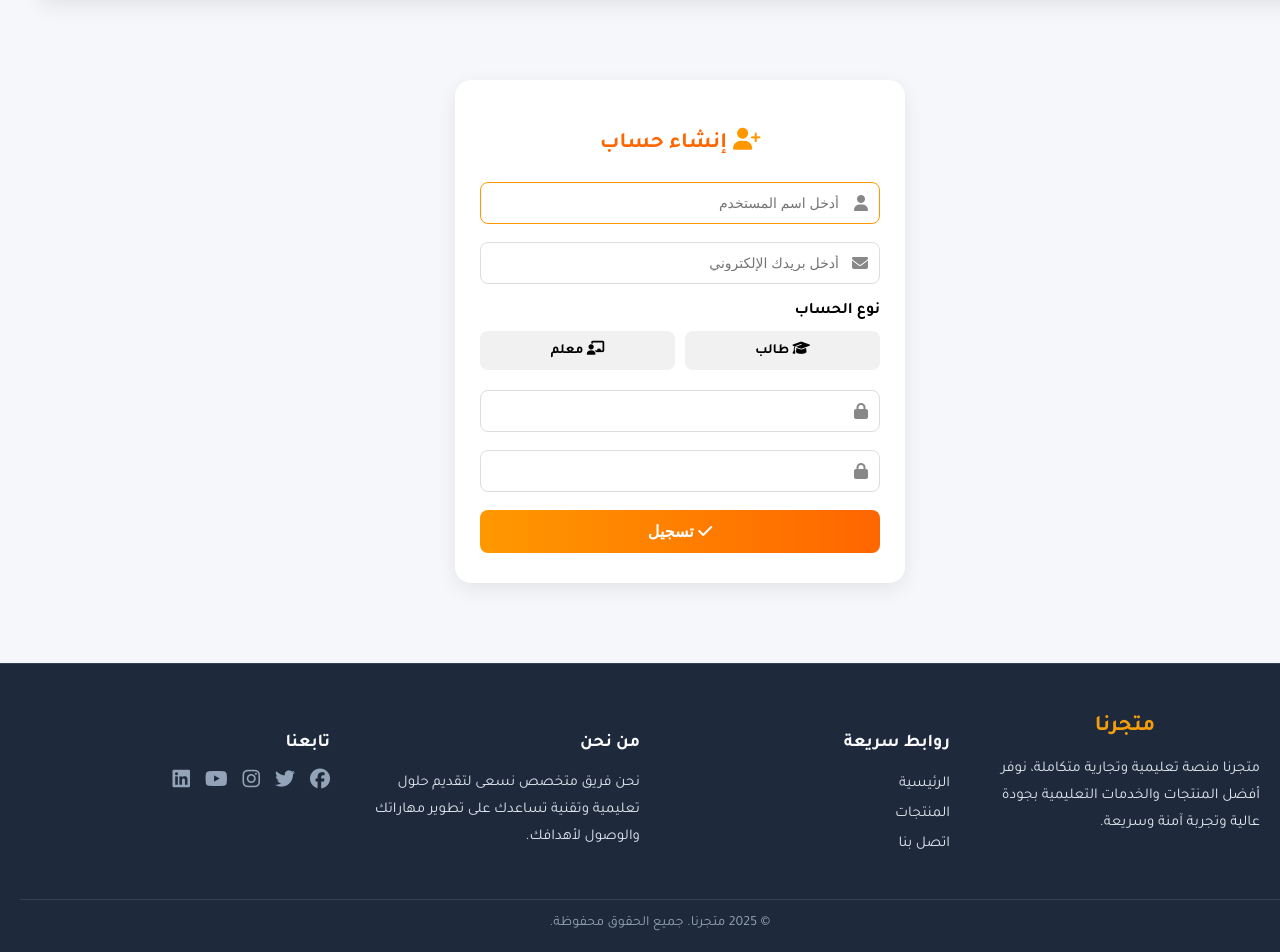
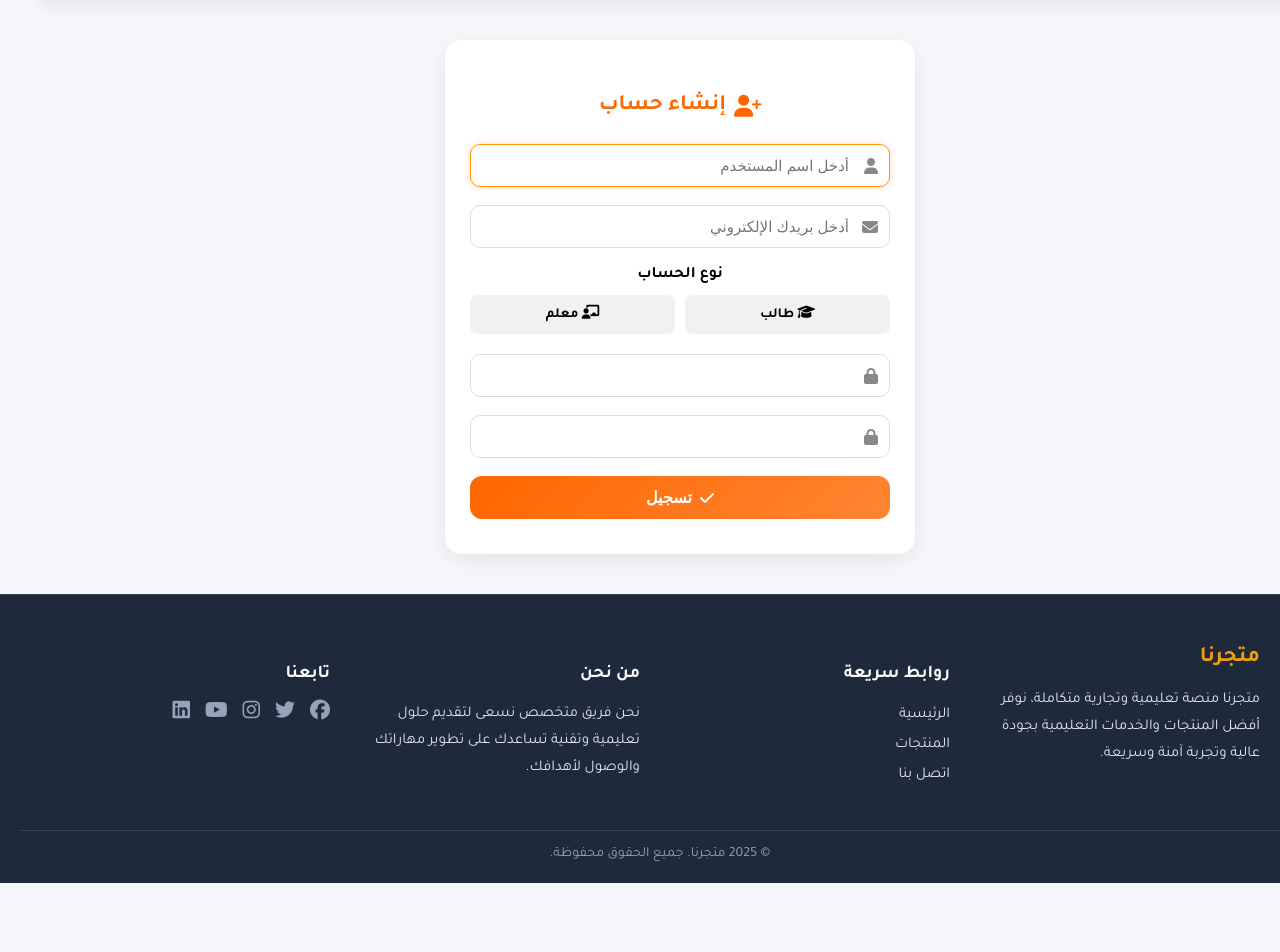
Before and after one commit to Dana1417/store_project, a Django app: page /register/ in a window 1280 px wide. Shown: the part 92-1044 px from the top of the page. After the commit the page ends 975 px from the top, so only its background shows below. Run offline with Django 5.2, Linux system fonts and the light colour scheme; some libraries are stand-ins or nearby versions.

Commit message:
رفع المشروع لأول مرة

```diff
--- a/templates/core/register.html
+++ b/templates/core/register.html
@@ -3,10 +3,13 @@
 <html lang="ar" dir="rtl">
 <head>
   <meta charset="UTF-8">
-  <title>إنشاء حساب</title>
+  <title>إنشاء حساب - واعي</title>
   <meta name="viewport" content="width=device-width, initial-scale=1.0">
+
+  <!-- خطوط وأيقونات -->
   <link href="https://fonts.googleapis.com/css2?family=Tajawal:wght@400;700&display=swap" rel="stylesheet">
   <link rel="stylesheet" href="https://cdnjs.cloudflare.com/ajax/libs/font-awesome/6.5.0/css/all.min.css">
+  <link rel="stylesheet" href="{% static 'css/style.css' %}">
 
   <style>
     body {
@@ -14,36 +17,46 @@
       background: #f5f7fb;
       margin: 0;
       padding: 0;
+      display: flex;
+      flex-direction: column;
+      min-height: 100vh;
     }
 
-    .register-container {
-      max-width: 400px;
-      margin: 80px auto;
+    main {
+      flex: 1;
+      display: flex;
+      justify-content: center;
+      align-items: center;
+      padding: 40px 15px;
+    }
+
+    .register-card {
       background: #fff;
       border-radius: 16px;
-      box-shadow: 0 6px 20px rgba(0,0,0,.08);
-      padding: 30px 25px;
+      padding: 35px 25px;
+      width: 100%;
+      max-width: 420px;
+      box-shadow: 0 6px 20px rgba(0,0,0,0.08);
+      text-align: center;
     }
 
-    h2 {
-      text-align: center;
+    .register-card h2 {
+      margin-bottom: 25px;
       color: #ff6600;
-      margin-bottom: 25px;
+      font-weight: bold;
       font-size: 22px;
+      display: flex;
+      align-items: center;
+      justify-content: center;
+      gap: 8px;
     }
 
-    h2 i { margin-left: 6px; color: #ff9800; }
-
-    /* مجموعة الحقول */
     .form-group {
       margin-bottom: 18px;
-    }
-
-    .input-box {
       position: relative;
     }
 
-    .input-box i {
+    .form-group i {
       position: absolute;
       top: 50%;
       right: 12px;
@@ -51,18 +64,19 @@
       color: #888;
     }
 
-    .input-box input {
+    .form-group input {
       width: 100%;
       padding: 12px 40px 12px 12px;
       border: 1px solid #ddd;
-      border-radius: 8px;
-      font-size: 14px;
+      border-radius: 10px;
+      font-size: 15px;
       box-sizing: border-box;
     }
 
-    .input-box input:focus {
+    .form-group input:focus {
       border-color: #ff9800;
       outline: none;
+      box-shadow: 0 0 6px rgba(255, 102, 0, 0.25);
     }
 
     /* نوع الحساب */
@@ -87,52 +101,61 @@
     }
 
     .account-type input:checked + label {
-      background: #ff9800;
+      background: #ff6600;
       color: #fff;
     }
 
-    button {
+    .register-card button {
       width: 100%;
-      background: linear-gradient(90deg, #ff9800, #ff6600);
-      color: #fff;
+      padding: 12px;
+      background: linear-gradient(135deg, #ff6600, #ff8533);
       border: none;
-      padding: 12px;
-      border-radius: 8px;
+      color: white;
       font-size: 16px;
-      font-weight: 600;
+      font-weight: bold;
+      border-radius: 12px;
       cursor: pointer;
-      transition: .2s;
+      transition: background .3s;
+      display: flex;
+      align-items: center;
+      justify-content: center;
+      gap: 8px;
     }
 
-    button:hover { filter: brightness(0.95); }
+    .register-card button:hover {
+      background: linear-gradient(135deg, #e65c00, #ff751a);
+    }
 
     @media(max-width:600px){
-      .register-container { margin: 40px 15px; padding: 20px; }
+      .register-card { padding: 28px 20px; }
+      .register-card h2 { font-size: 20px; }
     }
   </style>
 </head>
-<body>
+<body class="auth-page">
+
   {% include "header.html" %}
 
-  <div class="register-container">
-    <h2><i class="fa-solid fa-user-plus"></i>إنشاء حساب</h2>
+  <main>
+    <div class="register-card">
+      <h2><i class="fa-solid fa-user-plus"></i> إنشاء حساب</h2>
       <form method="post" action="">
         {% csrf_token %}
 
         <!-- اسم المستخدم -->
-      <div class="form-group input-box">
+        <div class="form-group">
           <i class="fa-solid fa-user"></i>
           {{ form.username }}
         </div>
 
         <!-- البريد -->
-      <div class="form-group input-box">
+        <div class="form-group">
           <i class="fa-solid fa-envelope"></i>
           {{ form.email }}
         </div>
 
         <!-- نوع الحساب -->
-      <label style="font-weight:bold;">نوع الحساب</label>
+        <label style="font-weight:bold; margin-bottom:8px;">نوع الحساب</label>
         <div class="account-type">
           <input type="radio" id="student" name="account_type" value="student">
           <label for="student"><i class="fa-solid fa-graduation-cap"></i> طالب</label>
@@ -142,13 +165,13 @@
         </div>
 
         <!-- كلمة المرور -->
-      <div class="form-group input-box">
+        <div class="form-group">
           <i class="fa-solid fa-lock"></i>
           {{ form.password1 }}
         </div>
 
         <!-- تأكيد كلمة المرور -->
-      <div class="form-group input-box">
+        <div class="form-group">
           <i class="fa-solid fa-lock"></i>
           {{ form.password2 }}
         </div>
@@ -156,7 +179,9 @@
         <button type="submit"><i class="fa-solid fa-check"></i> تسجيل</button>
       </form>
     </div>
+  </main>
 
   {% include "footer.html" %}
+
 </body>
 </html>
```
Also changed, not shown: db.sqlite3. Lines whose indentation alone changed are shown as unchanged.
